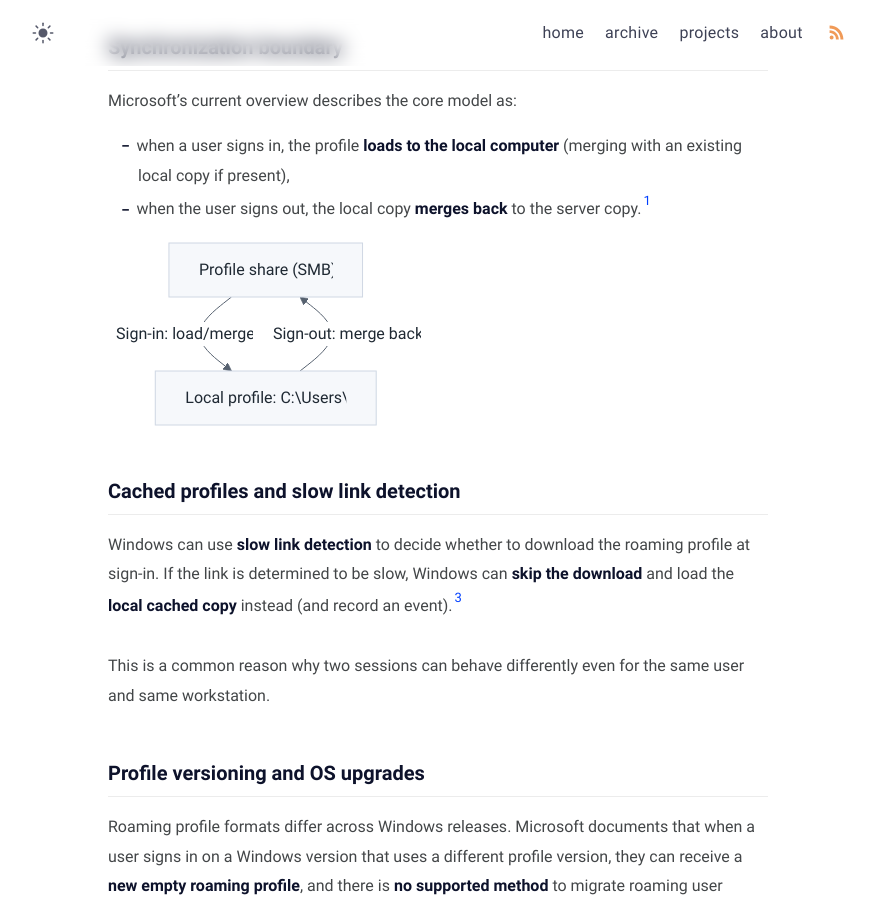
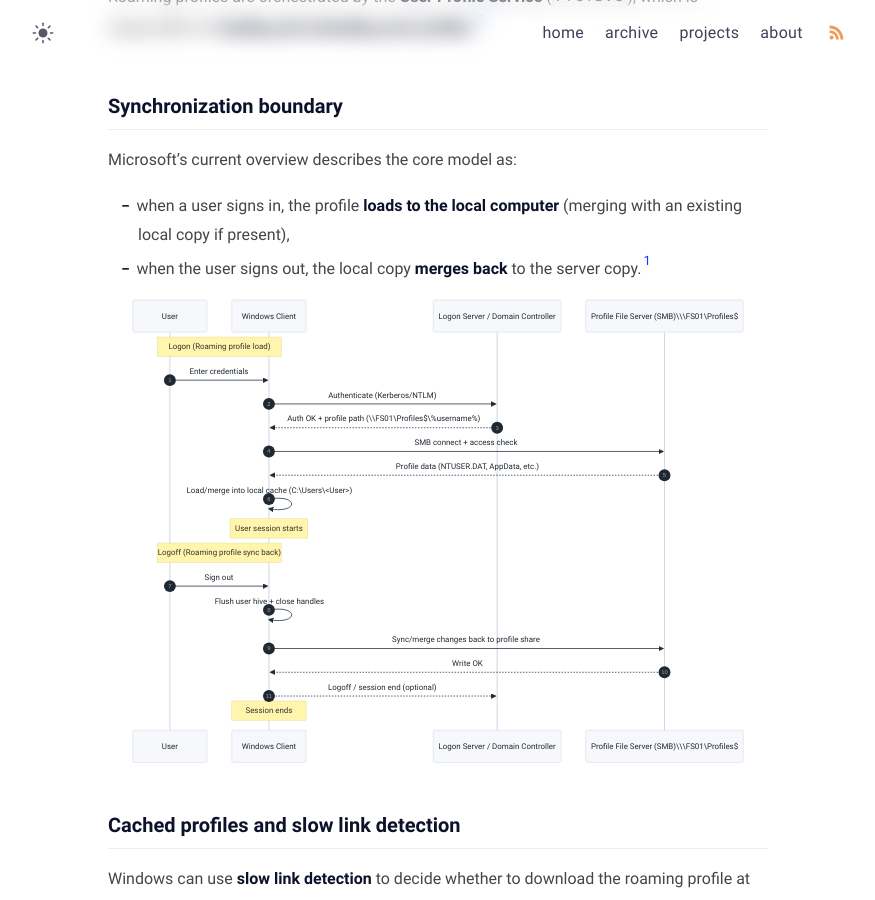
Before and after one commit to 0xhmza/0xhmza.github.io, a Jekyll site: the page built from _projects/profile-doktor.md, in a window 1280 px wide and 900 px high, scrolled down 1423 px. Shown: the whole window, without its empty margins (202-1077 px from the left). Built offline with Jekyll 4.4.1, drawn with Linux system fonts in a browser that asks for light colours; some of the changed text lies outside the part shown.

Commit message:
functional

````diff
--- a/_projects/profile-doktor.md
+++ b/_projects/profile-doktor.md
@@ -13,6 +13,13 @@ gradient_light:
 ---
 
 # ProfileDoktor
+<a href="https://github.com/0xhmza/Profile-Doktor"
+   style="font-family:'Noto Sans', system-ui, -apple-system, Segoe UI, Roboto, Arial, sans-serif;
+          font-weight:200; font-size:0.85rem; color:#8a8f98; text-decoration:none;">
+   <span style="text-decoration:underline; text-underline-offset:2px; text-decoration-color:#c9cdd3;">
+    Repository: github.com/0xhmza/Profile-Doktor
+  </span>
+</a>
 
 **ProfileDoktor** is a **PowerShell 5.1+** auditing tool for Windows user profiles that helps administrators triage *roaming-profile–adjacent* problems (slow sign‑in/sign‑out, temporary profiles, profile copy failures, and profile state drift) by consolidating the most relevant evidence into a single **HTML report**.
 
@@ -44,9 +51,29 @@ Microsoft’s current overview describes the core model as:
 - when the user signs out, the local copy **merges back** to the server copy.[^ms-rup-overview]
 
 ```mermaid
-flowchart TB
-  Server["Profile share (SMB)"] -->|Sign-in: load/merge| Local["Local profile: C:\Users\<User>"]
-  Local -->|Sign-out: merge back| Server
+sequenceDiagram
+  autonumber
+  participant U as User
+  participant C as Windows Client
+  participant DC as Logon Server / Domain Controller
+  participant FS as Profile File Server (SMB)\\\FS01\Profiles$
+
+  Note over U,C: Logon (Roaming profile load)
+  U->>C: Enter credentials
+  C->>DC: Authenticate (Kerberos/NTLM)
+  DC-->>C: Auth OK + profile path (\\FS01\Profiles$\%username%)
+  C->>FS: SMB connect + access check
+  FS-->>C: Profile data (NTUSER.DAT, AppData, etc.)
+  C->>C: Load/merge into local cache (C:\Users\<User>)
+  Note over C: User session starts
+
+  Note over U,C: Logoff (Roaming profile sync back)
+  U->>C: Sign out
+  C->>C: Flush user hive + close handles
+  C->>FS: Sync/merge changes back to profile share
+  FS-->>C: Write OK
+  C-->>DC: Logoff / session end (optional)
+  Note over C: Session ends
 ```
 
 ### Cached profiles and slow link detection
````
Also changed, not shown: _posts/2025-12-02-ntdll-deprecation.md (deleted, +0 -28 lines), _posts/2026-01-21-usable-security-phishing-simulations.md (added, +125 -0 lines), _projects/nebula-workbench.md (deleted, +0 -15 lines), _projects/spectrum-sentinel.md (deleted, +0 -15 lines).
